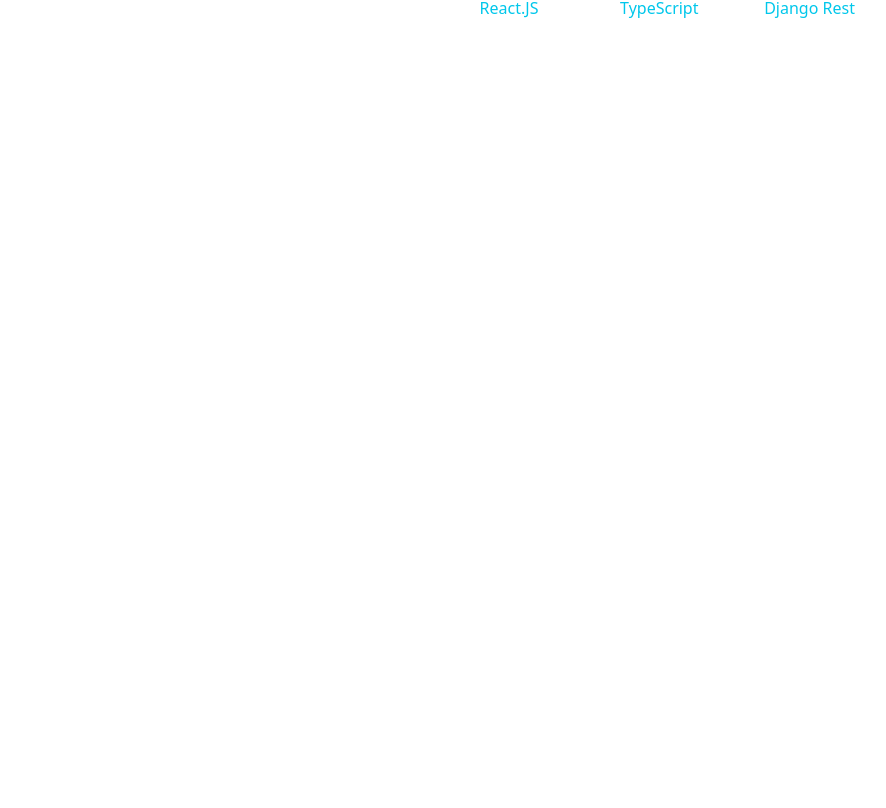
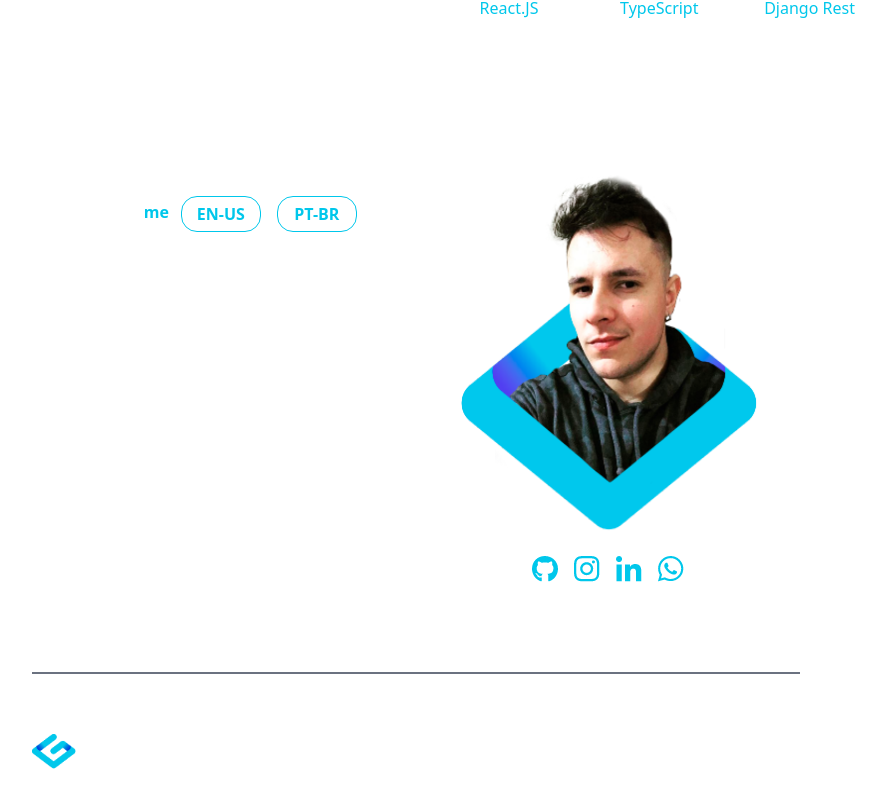
Before and after one commit to guivargas95/guilherme-vargas, a Next.js app: page / in a window 1280 px wide. Shown: the part 1257-2065 px from the top of the page, without its empty margins (224-1110 px from the left). Before the commit the page ends 1301 px from the top, so only its background shows below. Built offline with nearby package versions, Linux system fonts and the light colour scheme.

Commit message:
components added to page

```diff
--- a/src/app/page.tsx
+++ b/src/app/page.tsx
@@ -1,3 +1,6 @@
+import About from "@/components/about";
+import Footer from "@/components/footer";
+import GithubRepositories from "@/components/githubRepositories";
 import NavBar from "@/components/navbar";
 import Presentation from "@/components/presentation";
 import Skills from "@/components/skills";
@@ -9,6 +12,8 @@ export default function Home() {
       <NavBar />
       <Presentation />
       <Skills />
+      <About />
+      <Footer />
     </div>
   )
 }
```
